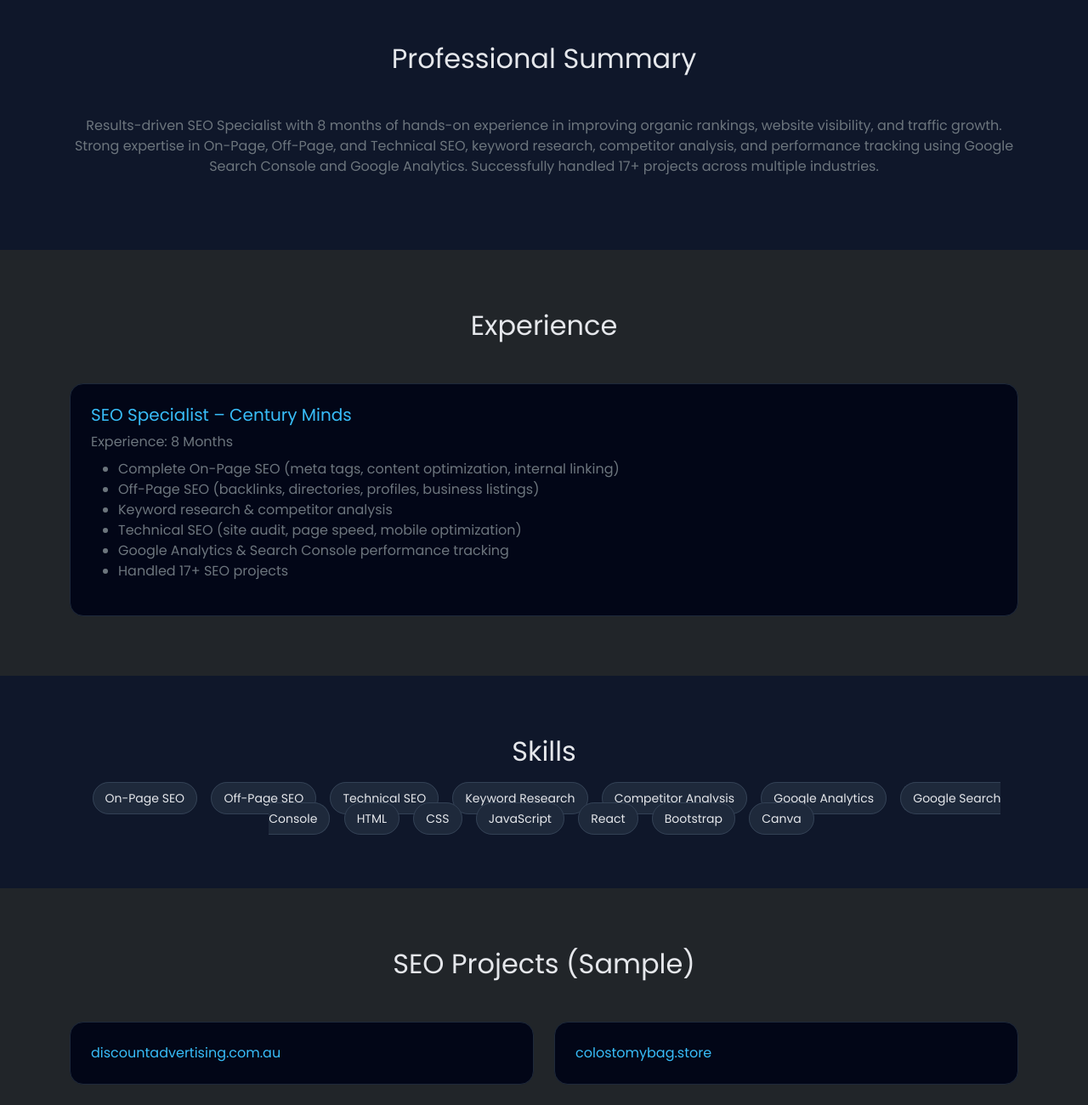
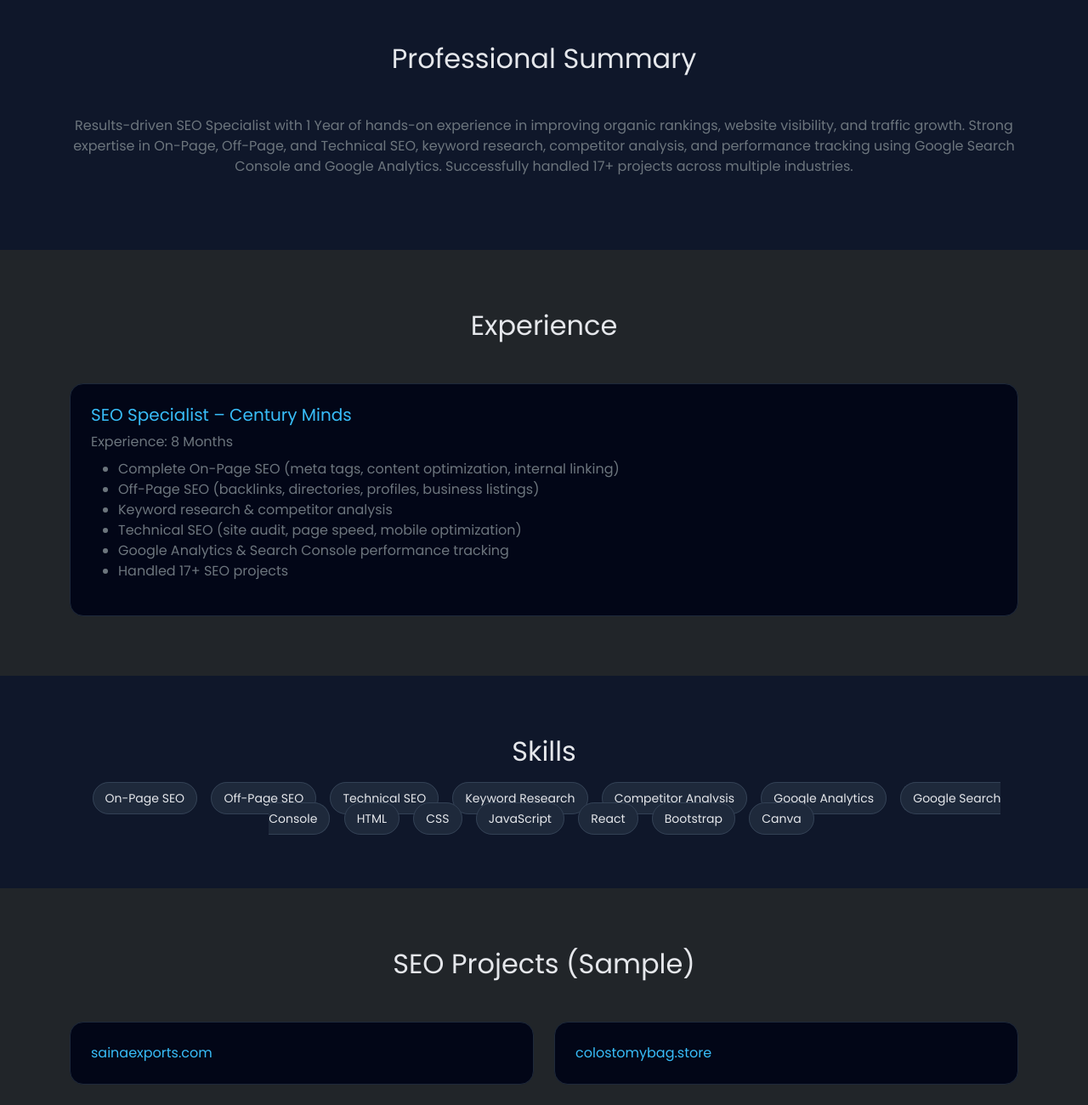
Before and after one commit to venkateshjb68/Portfolio, a plain HTML site: page index.html in a window 1280 px wide. Shown: the part 820-2120 px from the top of the page at 85% size. Drawn offline with nearby package versions, Linux system fonts and the light colour scheme.

Commit message:
Update professional summary and project link
Signed-off-by: VenkateshJB0906 <kuttyvenkat0906@gmail.com>

```diff
--- a/index.html
+++ b/index.html
@@ -88,7 +88,7 @@
   <div class="container">
     <h2 class="text-center mb-5">Professional Summary</h2>
     <p class="text-center text-secondary">
-      Results-driven SEO Specialist with 8 months of hands-on experience in improving organic rankings,
+      Results-driven SEO Specialist with 1 Year of hands-on experience in improving organic rankings,
       website visibility, and traffic growth. Strong expertise in On-Page, Off-Page, and Technical SEO,
       keyword research, competitor analysis, and performance tracking using Google Search Console
       and Google Analytics. Successfully handled 17+ projects across multiple industries.
@@ -144,7 +144,7 @@
     <div class="row g-4">
       <div class="col-md-6">
         <div class="card card-custom p-4">
-          <a href="https://discountadvertising.com.au/" target="_blank">discountadvertising.com.au</a>
+          <a href="https://sainaexports.com" target="_blank">sainaexports.com</a>
         </div>
       </div>
       <div class="col-md-6">
```
